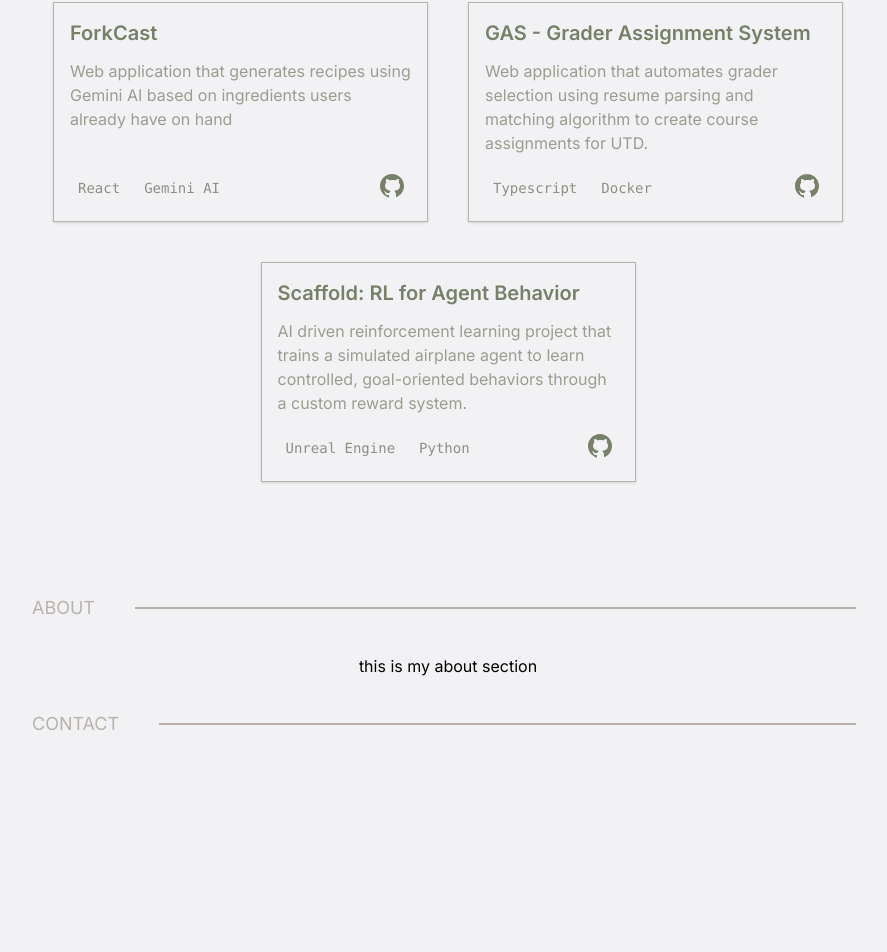
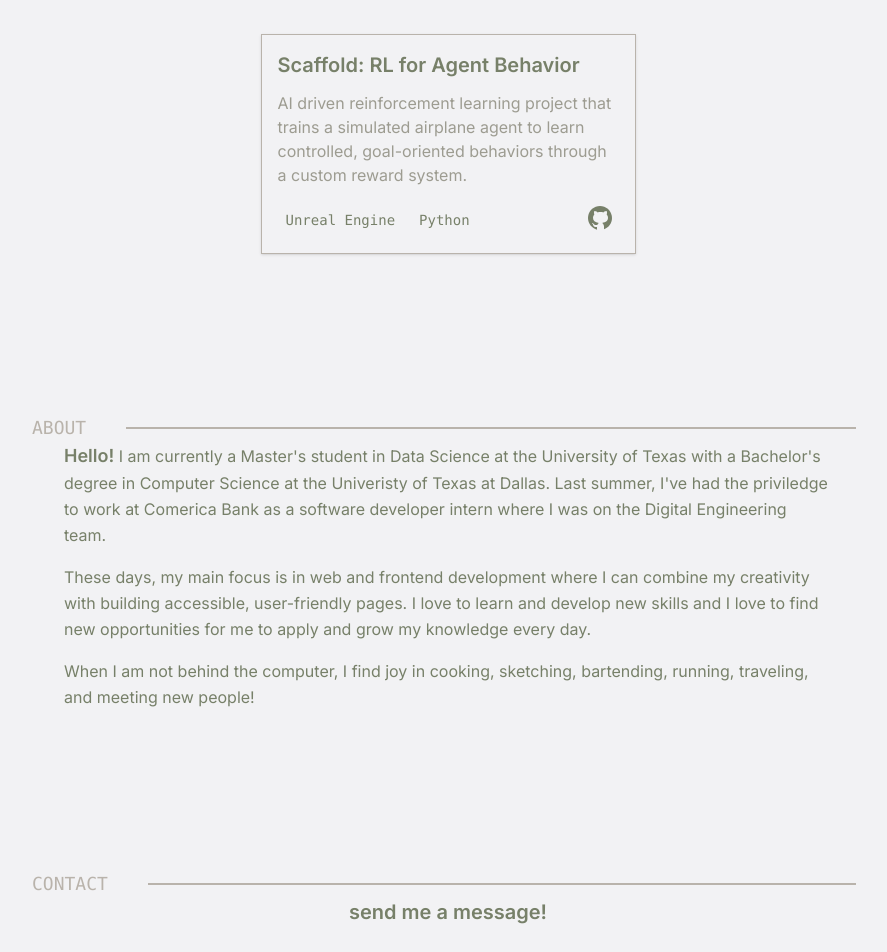
Before and after one commit to sophiietran/portfolio-website, a React (Vite) app: page / in a window 1280 px wide. Shown: the part 1818-2770 px from the top of the page, without its empty margins (192-1079 px from the left). Before the commit the page ends 2588 px from the top, so only its background shows below. Built offline with nearby package versions, Linux system fonts and the light colour scheme.

Commit message:
contact-form

```diff
--- a/package.json
+++ b/package.json
@@ -10,6 +10,8 @@
     "preview": "vite preview"
   },
   "dependencies": {
+    "@emailjs/browser": "^4.4.1",
+    "@formspree/react": "^3.0.0",
     "@tailwindcss/vite": "^4.1.17",
     "react": "^19.2.0",
     "react-dom": "^19.2.0",
--- a/src/components/Job.jsx
+++ b/src/components/Job.jsx
@@ -4,7 +4,7 @@
         {/* company + title */}
         <div class="flex flex-col">
           <h3 class="text-[#778069] text-lg font-semibold">{props.company}</h3>
-          <h4 class="text-[#778069]">{props.title}</h4>
+          <h4 class="text-[#9d9c91]">{props.title}</h4>
         </div>
 
         {/* date */}
--- a/src/components/ProjectCard.jsx
+++ b/src/components/ProjectCard.jsx
@@ -4,7 +4,7 @@
       {/* title */}
       <h2 class="font-semibold text-xl mb-2">{props.title}</h2>
       {/* description */}
-      <p class="text-[#9D9C91] font-regular text-md my-1">{props.desc}</p>
+      <p class="text-[#9d9c91] font-regular text-md my-1">{props.desc}</p>
 
       {/* skills and github */}
       <div class="absolute bottom-4 left-4 right-5 flex justify-between items-center pt-4">
@@ -12,7 +12,7 @@
           {props.skills.map((skill, index) => (
             <li
               key={index}
-              class="font-mono text-[#8b9084] px-2 pr-4 rounded-md"
+              class="font-mono text-[#778069] px-2 pr-4 rounded-md"
             >
               {skill}
             </li>
--- a/src/components/SectionTitle.jsx
+++ b/src/components/SectionTitle.jsx
@@ -1,9 +1,9 @@
 export default function SectionTitle(props) {
   return (
-    <div class="flex items-center w-full m-8 max-w-4xl text-lg text-[#b9b3ab] ">
-      <div>
-        <h1 class=" ml-8 uppercase">{props.name}</h1>
-      </div>
+    <div class="flex items-center w-full max-w-4xl text-lg text-[#b9b3ab] ">
+      {/* title */}
+      <h1 class=" font-mono ml-8 uppercase">{props.name}</h1>
+      {/* line */}
       <div class="grow h-0.5 bg-[#b9b3ab] mx-10 "></div>
     </div>
   );
--- a/src/components/sections/About.jsx
+++ b/src/components/sections/About.jsx
@@ -2,12 +2,37 @@
 export default function Skill(props) {
   return (
     <section
-      id="#skills"
-      class="w-screen px-4 flex flex-col justify-center items-center"
+      id="about"
+      class="w-screen py-20 px-4 flex flex-col justify-center items-center"
     >
       <SectionTitle name={props.name} />
 
-      <h1>this is my about section</h1>
+      <div>
+        {/* insert a little icon */}
+
+        <div class="text-[#778069] leading-relaxed mx-12 max-w-3xl ">
+          <div class>
+            <p>
+              <span class="font-semibold text-lg">Hello!</span> I am currently a Master's student in Data
+              Science at the University of Texas with a Bachelor's degree in
+              Computer Science at the Univeristy of Texas at Dallas. Last
+              summer, I've had the priviledge to work at Comerica Bank as a
+              software developer intern where I was on the Digital Engineering
+              team.
+            </p>
+          </div>
+          <p class="mt-4">
+            These days, my main focus is in web and frontend development where I
+            can combine my creativity with building accessible, user-friendly
+            pages. I love to learn and develop new skills and I love to find new
+            opportunities for me to apply and grow my knowledge every day.
+          </p>
+          <p class="mt-4">
+            When I am not behind the computer, I find joy in cooking, sketching,
+            bartending, running, traveling, and meeting new people!
+          </p>
+        </div>
+      </div>
     </section>
   );
 }
--- a/src/components/sections/Contact.jsx
+++ b/src/components/sections/Contact.jsx
@@ -1,11 +1,91 @@
+import { useState } from "react";
 import SectionTitle from "../SectionTitle";
+
 export default function Contact(props) {
+
+  const [result, setResult] = useState("");
+
+  const handleSubmit = async (e) => {
+    e.preventDefault(); // prevent the default page reload
+    setResult("sending...");
+
+    const formData = new FormData(e.target);
+    formData.append("access_key", "891e5531-ba4d-40ae-84a9-94d4f97a6969");
+
+    const response = await fetch("https://api.web3forms.com/submit", {
+      method: "POST",
+      body: formData,
+    });
+
+    const data = await response.json();
+
+    if (data.success) {
+      setResult("Thank you! I’ll be in touch shortly");
+      e.target.reset(); // clear the form
+    } else {
+      setResult("Oops! Something went wrong. Please try again.");
+    }
+  };
+
+
   return (
     <section
       id="contact"
-      class="w-screen px-4 flex flex-col justify-center items-center"
+      class="w-screen h-screen py-20 px-4 flex flex-col justify-start items-center"
     >
       <SectionTitle name={props.name} />
+
+      <h1 class="text-xl font-semibold text-[#778069] mb-5">
+        send me a message!
+      </h1>
+
+      <form onSubmit={handleSubmit} class="flex flex-col items-center ">
+        <input
+          type="text"
+          name="first name"
+          placeholder="first name"
+          required
+          class="bg-[#fefefe] text-[#515b42] w-md p-1.5 px-4 rounded-md m-3 border border-[#b9b3ab] focus:outline-none focus:ring-1 focus:ring-[#778069]"
+        />
+
+        <input
+          type="text"
+          name="last name"
+          placeholder="last name"
+          required
+          class="bg-[#fefefe] text-[#515b42] w-md p-1.5 px-4 rounded-md m-3 border border-[#b9b3ab] focus:outline-none focus:ring-1 focus:ring-[#778069]"
+        />
+
+        <input
+          type="email"
+          name="email"
+          placeholder="your email"
+          required
+          class="bg-[#fefefe] text-[#515b42] w-md p-1.5 px-4 rounded-md m-3 border border-[#b9b3ab] focus:outline-none focus:ring-1 focus:ring-[#778069]"
+        />
+
+        <textarea
+          name="message"
+          placeholder="your message"
+          required
+          class="bg-[#fefefe] text-[#515b42] w-md p-1.5 px-4 rounded-md m-3 border h-40 border-[#b9b3ab] focus:outline-none focus:ring-1 focus:ring-[#778069]"
+        ></textarea>
+
+        <button
+          type="submit"
+          class="bg-[#778069] text-[#fefefe] p-2 px-6 mt-5 rounded-md hover:bg-[#576245] transition-all duration-200"
+        >
+          <div class="flex justify-center items-center gap-3">
+            <h1 class="text-base font-medium">send message </h1>
+            <p class="font-bold text-xl">&rarr;</p>
+          </div>
+        </button>
+      </form>
+
+      {/* Success / Error Message */}
+      {result && (
+        <p className="text-[#778069] mt-4 font-medium text-center">{result}</p>
+      )}
     </section>
   );
 }
--- a/src/components/sections/Skills.jsx
+++ b/src/components/sections/Skills.jsx
@@ -9,7 +9,7 @@
 
       <div class="max-w-4xl w-full grid grid-cols-1 md:grid-cols-3 lg:grid-cols-3 text-[#9d9c91] justify-items-center">
         {/* languages */}
-        <div class="mb-9">
+        <div class>
           <h1 class="text-[#778069] text-lg font-semibold mb-3">LANGUAGES</h1>
           <ul class="text-center md:text-left space-y-0.5">
             <li>C</li>
@@ -23,7 +23,7 @@
         </div>
 
         {/* frameworks */}
-        <div class="mb-9">
+        <div class>
           <h1 class="text-[#778069] text-lg font-semibold mb-3">FRAMEWORKS</h1>
 
           <ul class="text-center md:text-left space-y-0.5">
@@ -34,7 +34,7 @@
         </div>
 
         {/* Tools */}
-        <div class="mb-9">
+        <div class>
           <h1 class="text-[#778069] text-lg text-center md:text-left font-semibold mb-3">
             TOOLS
           </h1>
```
Also changed, not shown: 1 other file (tests, documents, lock files or other folders).
